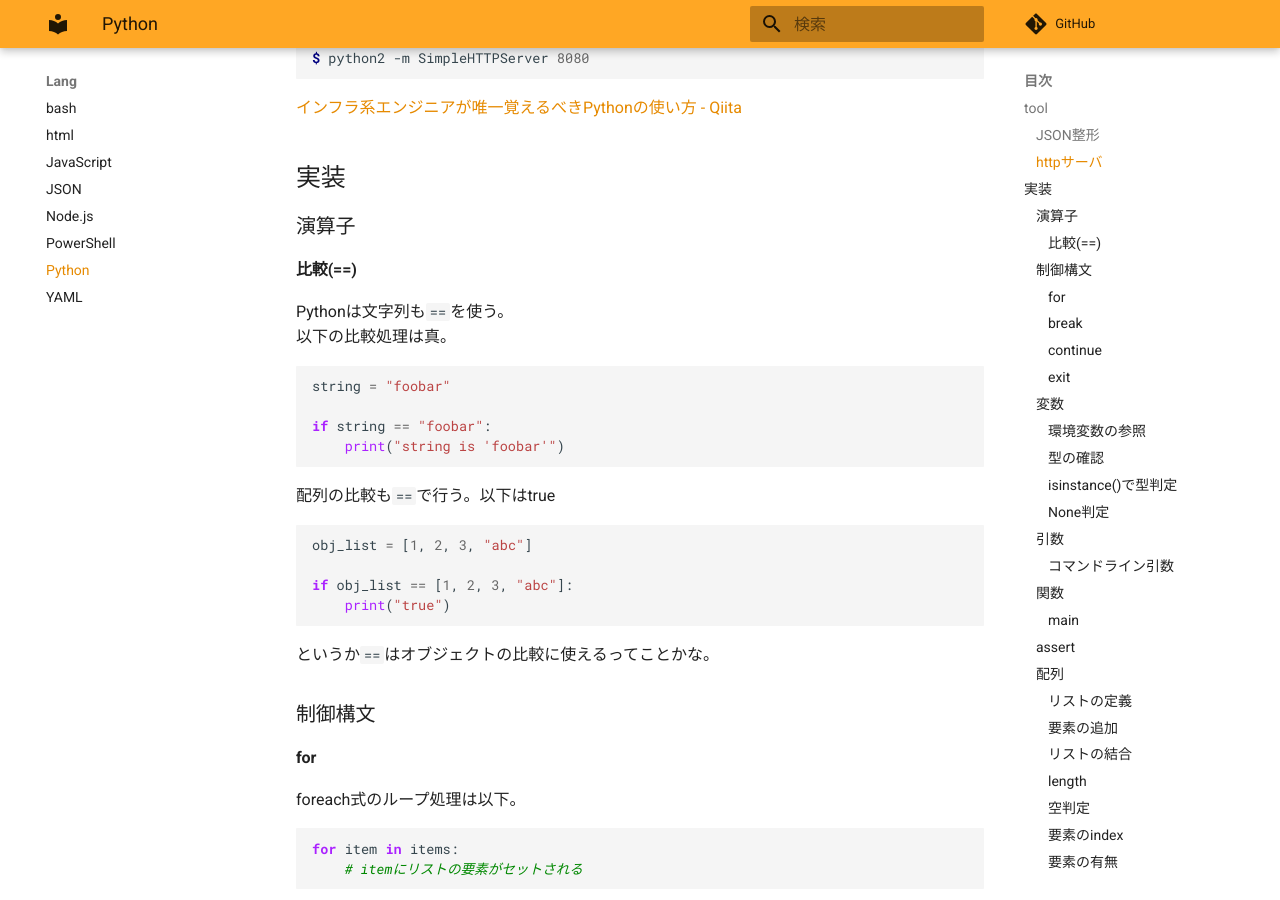
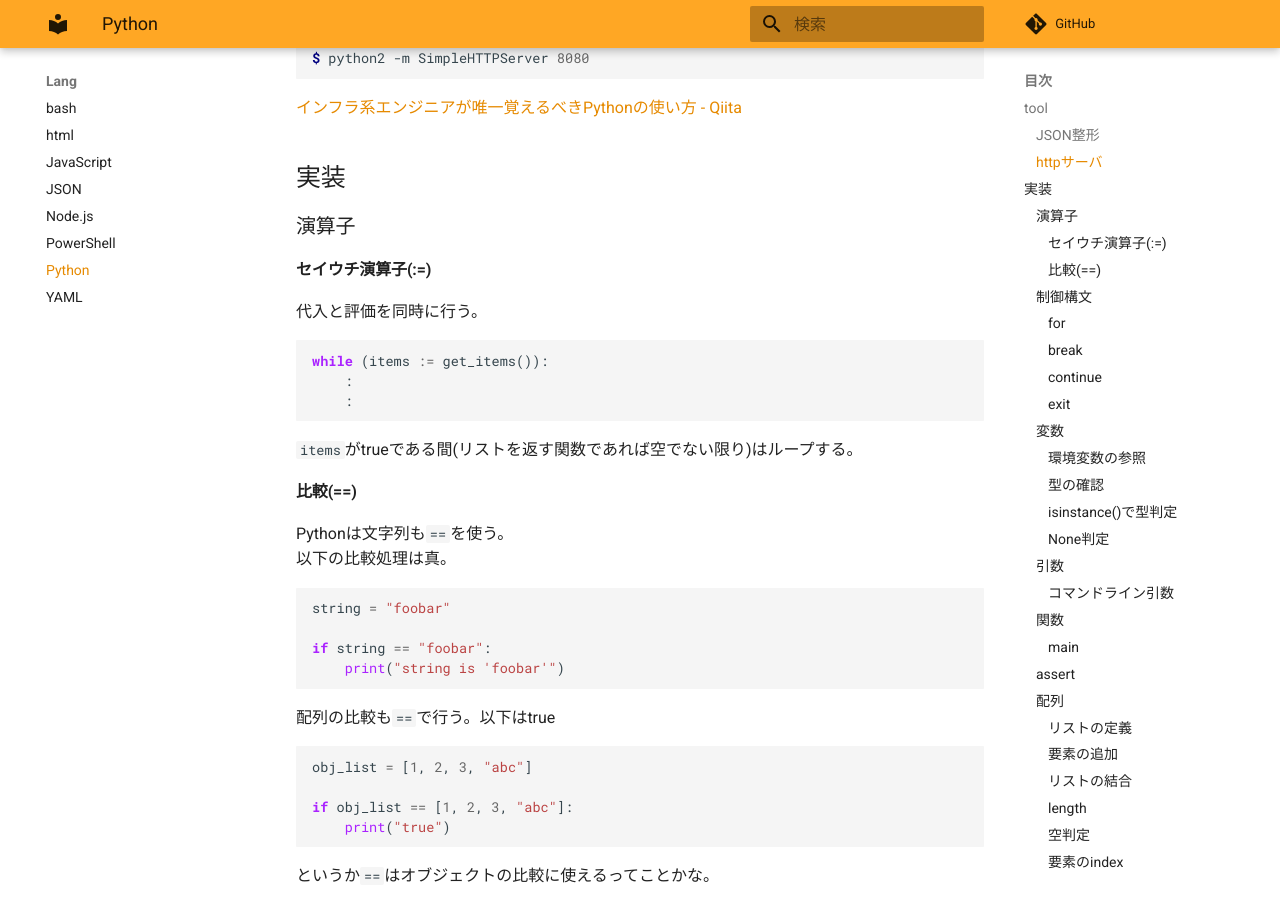
Before and after one commit to zaki-lknr/docs, an MkDocs documentation site: the page built from docs/lang/python.md, in a window 1280 px wide and 900 px high, scrolled down 463 px. Built offline with MkDocs 1.6.1 and Material for MkDocs 9.7.7, drawn with Linux system fonts in a browser that asks for light colours; comment, search, counter and statistics services are not loaded.

Commit message:
add: lang/python: :=

````diff
--- a/docs/lang/python.md
+++ b/docs/lang/python.md
@@ -23,6 +23,18 @@ $ python2 -m SimpleHTTPServer 8080
 ## 実装
 
 ### 演算子
+
+#### セイウチ演算子(:=)
+
+代入と評価を同時に行う。
+
+```python
+while (items := get_items()):
+    :
+    :
+```
+
+`items`がtrueである間(リストを返す関数であれば空でない限り)はループする。
 
 #### 比較(==)
 
````
